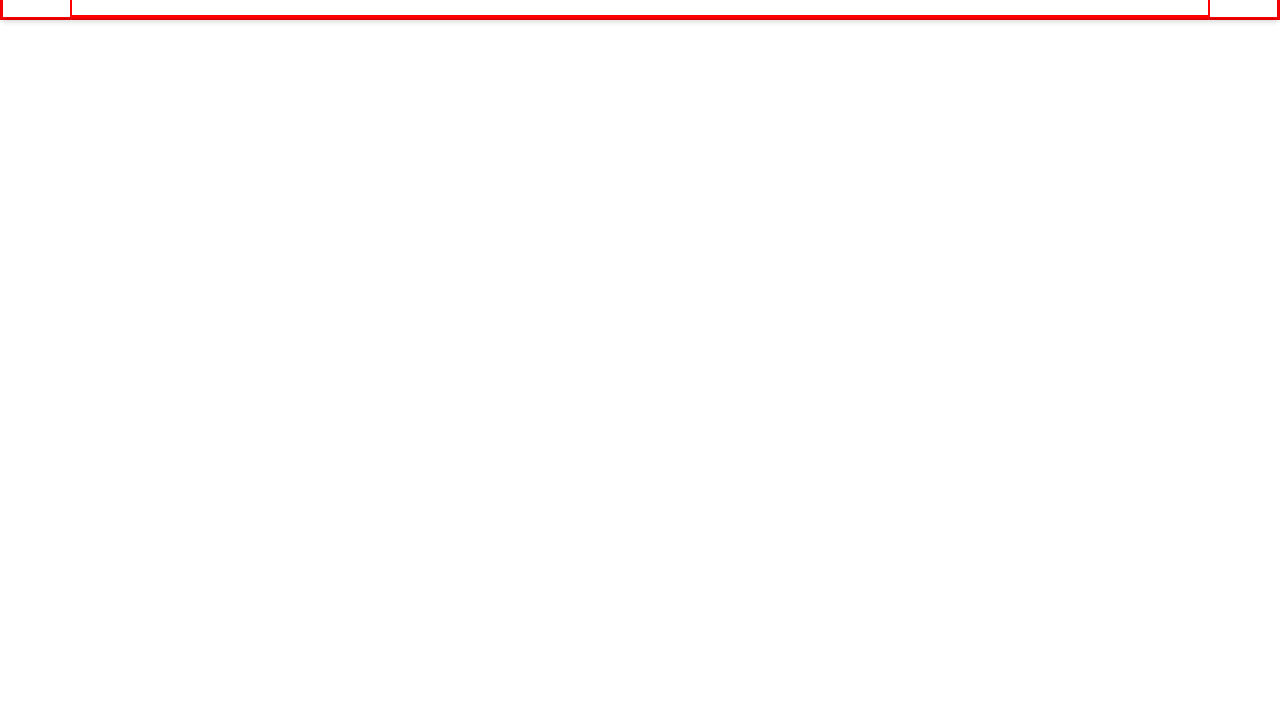
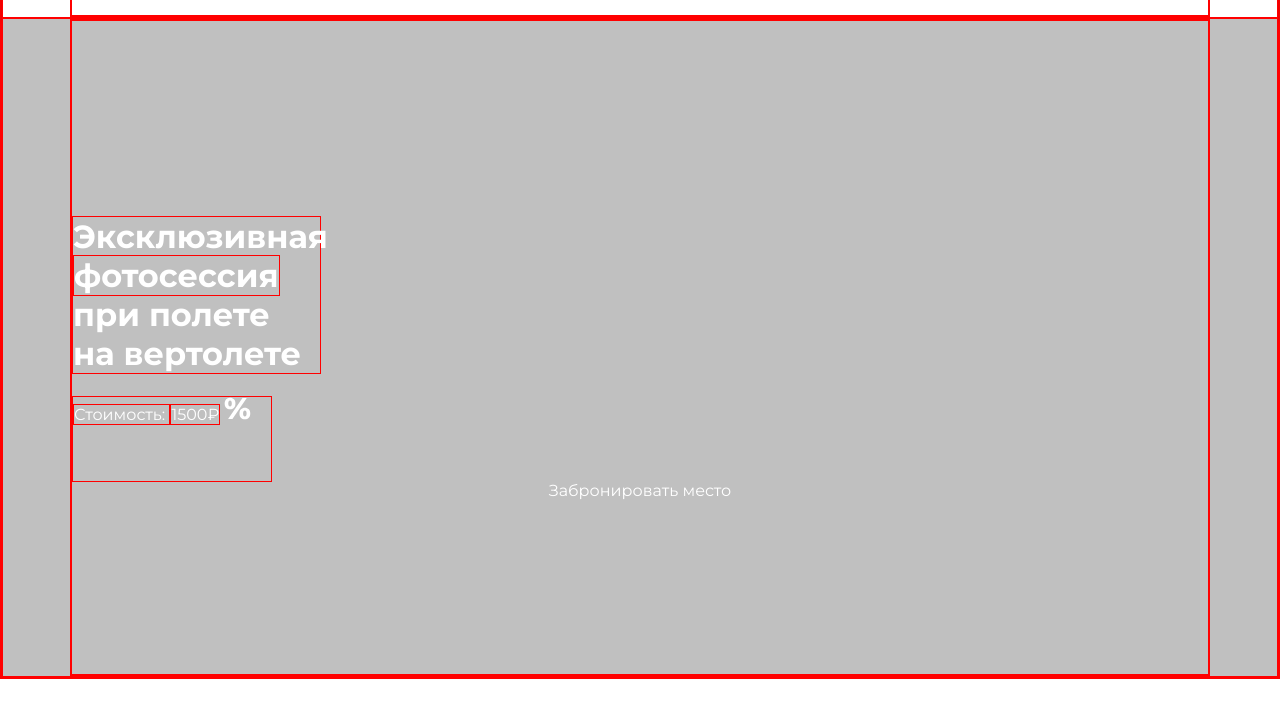
Before and after one commit to ladudasha/HelyFly, a plain HTML site: page index.html in a window 1280 px wide. Shown: the part 88-800 px from the top of the page. Drawn offline with Linux system fonts and the light colour scheme.

Commit message:
process main section

```diff
--- a/assets/css/style.css
+++ b/assets/css/style.css
@@ -374,6 +374,31 @@ template {
     display: none;
 }
 
+.header .container, .main .container {
+    width: 100%;
+    padding: 0 15px;
+}
+
+@media screen and (min-width: 576px) {
+    .header .container, .main .container {
+        padding: 0 35px;
+    }
+}
+
+@media screen and (min-width: 768px) {
+    .header .container, .main .container {
+        padding: 0 50px;
+    }
+}
+
+@media screen and (min-width: 1280px) {
+    .header .container, .main .container {
+        max-width: 1140px;
+        padding: 0;
+        margin: 0 auto;
+    }
+}
+
 .header {
     background-color: #fff;
 }
@@ -384,39 +409,14 @@ template {
     }
 }
 
-.header .container {
-    width: 100%;
-    padding: 0 15px;
-}
-
-@media screen and (min-width: 576px) {
-    .header .container {
-        padding: 0 35px;
-    }
-}
-
-@media screen and (min-width: 768px) {
-    .header .container {
-        padding: 0 50px;
-    }
-}
-
-@media screen and (min-width: 1280px) {
-    .header .container {
-        max-width: 1140px;
-        padding: 0;
-        margin: 0 auto;
-    }
-}
-
 .header__inner {
-    height: 60px;
     display: -ms-flexbox;
     display: flex;
     -ms-flex-pack: justify;
     justify-content: space-between;
     -ms-flex-align: center;
     align-items: center;
+    height: 60px;
 }
 
 @media screen and (min-width: 768px) {
@@ -449,8 +449,8 @@ template {
 }
 
 .header__phone-city {
+    font-size: 14px;
     font-weight: 400;
-    font-size: 14px;
     line-height: 17px;
     color: #5286ec;
 }
@@ -472,17 +472,17 @@ template {
 }
 
 .header__phone span {
+    font-size: 14px;
     font-weight: 400;
-    font-size: 14px;
     line-height: 17px;
-    color: #B3B3B3;
+    color: #b3b3b3;
 }
 
 .header__phone-link {
+    font-size: 14px;
     font-weight: 400;
-    font-size: 14px;
     line-height: 17px;
-    color: #37373F;
+    color: #37373f;
 }
 
 @media screen and (min-width: 1280px) {
@@ -490,3 +490,33 @@ template {
         display: none;
     }
 }
+
+.main {
+    background-color: silver;
+    color: #fff;
+}
+
+.main__wrapper {
+    display: -ms-flexbox;
+    display: flex;
+    -ms-flex-pack: center;
+    justify-content: center;
+    -ms-flex-direction: column;
+    flex-direction: column;
+    height: 655px;
+}
+
+.main__title {
+    font-size: 32px;
+    font-weight: 700;
+    line-height: 39px;
+    color: #fff;
+    max-width: 249px;
+}
+
+.main__price {
+    width: 200px;
+    height: 86px;
+    background-image: url(./);
+    background-repeat: no-repeat;
+}
--- a/index.html
+++ b/index.html
@@ -12,30 +12,58 @@
 
     <link rel="stylesheet" href="assets/css/style.min.css">
 
-    <title>heyfly</title>
+    <title>HelyFly</title>
 </head>
 
 
 <body>
     <header class="header">
         <div class="container">
+
             <div class="header__inner">
+
                 <div class="header__wrapper">
                     <img class="header__logo" src="./assets/images/header/logo.svg" alt="">
+
                     <a class="header__phone-city" href="tel:88001231212">Москва</a>
+
                     <div class="header__phone">
                         <span> Телефон:</span>
+
                         <a class="header__phone-link" href="tel:88001231212">8(800)-123-12-12</a>
                     </div>
+
                 </div>
+
                 <a class="header__user" href="#">
-                    <img class="header__user-img" src="./assets/images/header/user.png" alt="">
+                    <img class="header__user-img" src="./assets/images/header/user.png" alt="user">
                 </a>
             </div>
         </div>
 
     </header>
 
+    <section class="main">
+        <div class="container">
+
+            <div class="main__wrapper">
+
+                <h1 class="main__title">Эксклюзивная <span>фотосессия</span> при полете на вертолете
+                </h1>
+
+                <div class="main__price">
+                    <span class="main__price-label">Стоимость: </span>
+
+                    <span class="main__price-many">1500₽</span>
+
+                    <img class="main__price-percent" src="./assets/images/main/percent.svg" alt="percent">
+                </div>
+
+                <button class="main__btn">Забронировать место</button>
+
+            </div>
+        </div>
+    </section>
 
 
 </body>
```
Also changed, not shown: assets/css/style.min.css, assets/images/main/orange.svg (added), assets/images/main/percent.svg (added), 1 other file.
